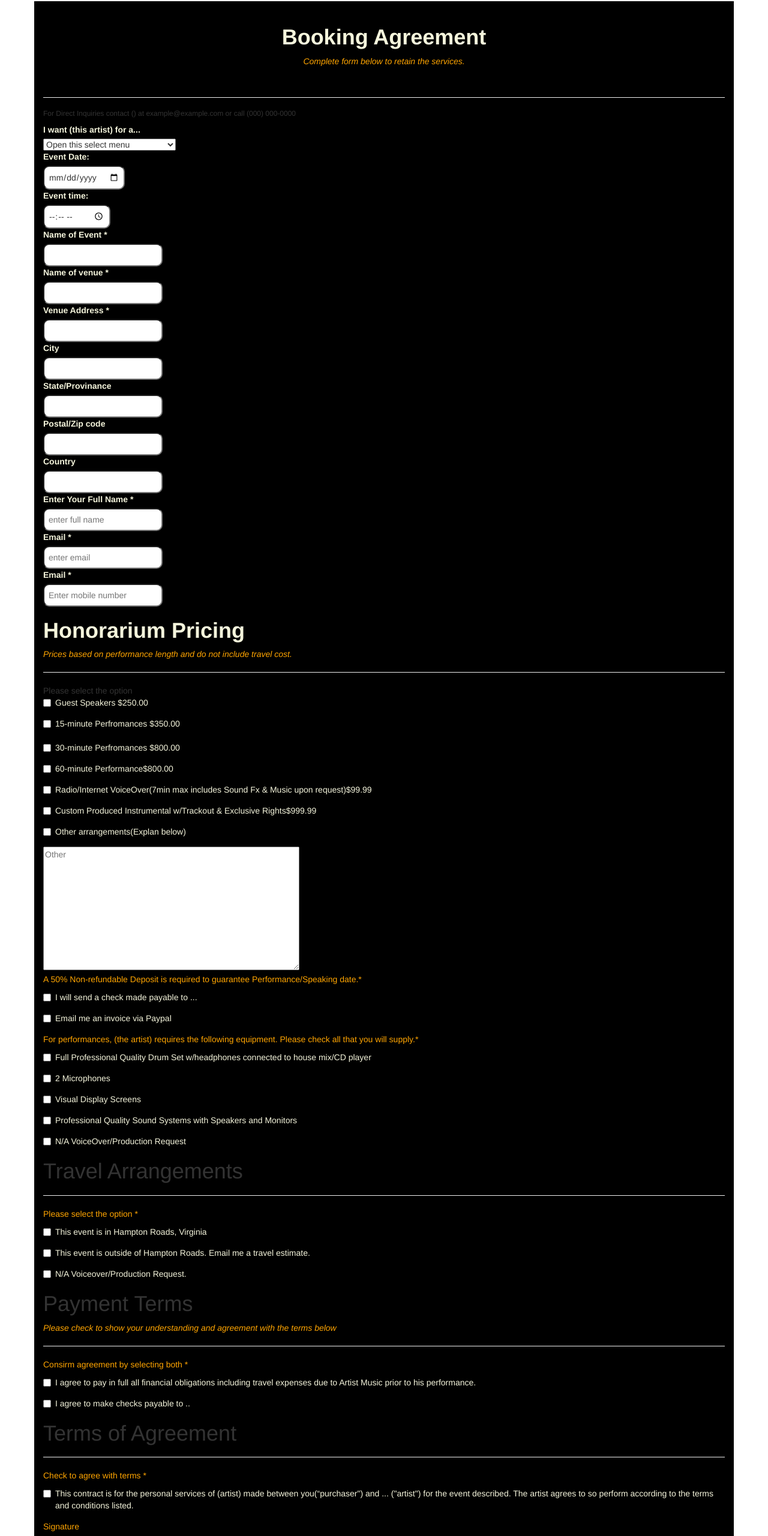
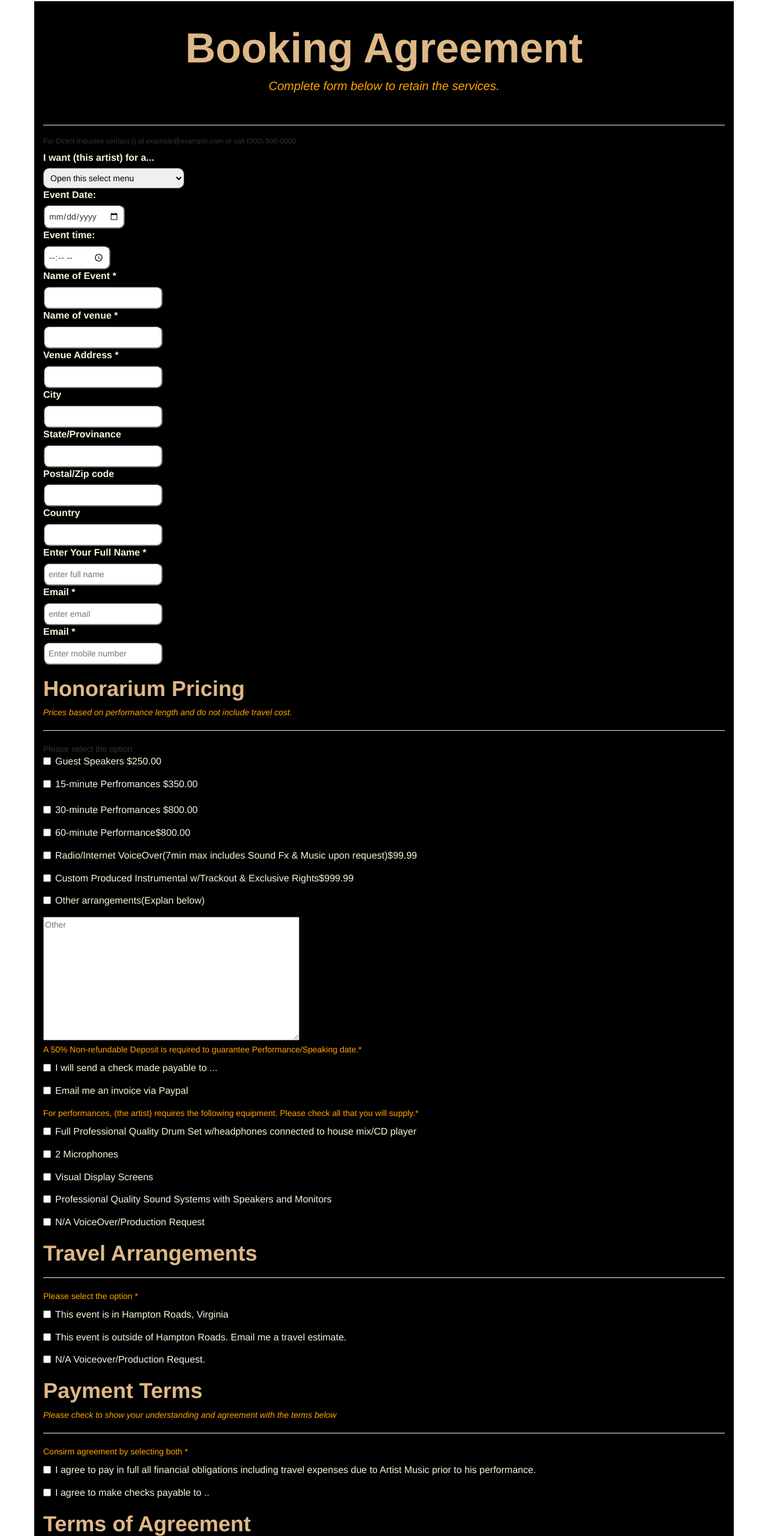
Before and after one commit to lokesh11906068/booking_page, a plain HTML site: page index.html in a window 1280 px wide. Shown: the top 2560 px of the page at 60% size. Drawn offline with nearby package versions, Linux system fonts and the light colour scheme.

Commit message:
Update style.css

```diff
--- a/style.css
+++ b/style.css
@@ -11,41 +11,60 @@
 /*     background-color:grey;*/
 }
 .container .heading h1{
-    color: beige;
+    font-size:5em;
+    color: burlywood;
     font-weight: bold;
     text-align: center;
 }
 .container .heading p{
     text-align: center;
     color: orange;
+    font-size:20px;
 
 }
-.selectcategory {
-    color:blue;
-
-/*    background-color: black;*/
+#selectcategory {
+    color:black;
+    padding: 7px;
     border-radius: 10px;
 }
-.selectcategory option{
+#selectcategory option{
     background-color: black;
 
 }
+
 input{
     background-color: white;
     color: black;
     border-radius: 10px;
-    padding:7px
+    padding:7px;
 }
 label{
     color: beige;
+    font-size:16px;
 }
 .pricing{
 /*    background-color: dimgrey;*/
 }
 .pricing h1{
 
-    color: beige;
+    color: burlywood;
     font-weight: bold;
+}
+
+.payment h1{
+     color: burlywood;
+     font-weight: bold;
+}
+.termsofagreement h1{
+     color: burlywood;
+     font-weight: bold;
+}
+.travel h1{
+     color: burlywood;
+     font-weight: bold;
+}
+.travel p{
+    color: orange;
 }
  p{
     color: orange;
@@ -54,5 +73,3 @@ label{
 h3{
     color: white;
 }
-
-.termsofagreement h1
```
